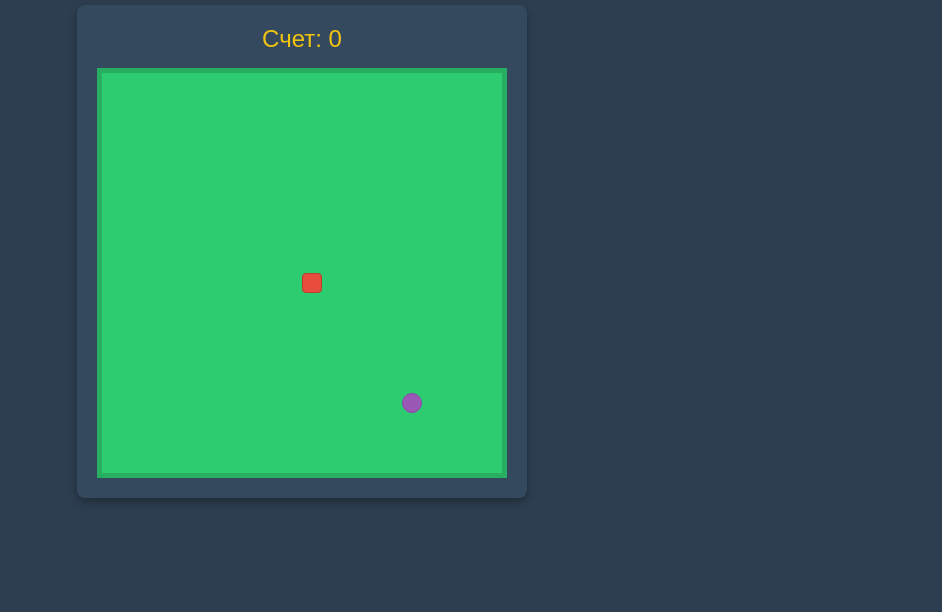
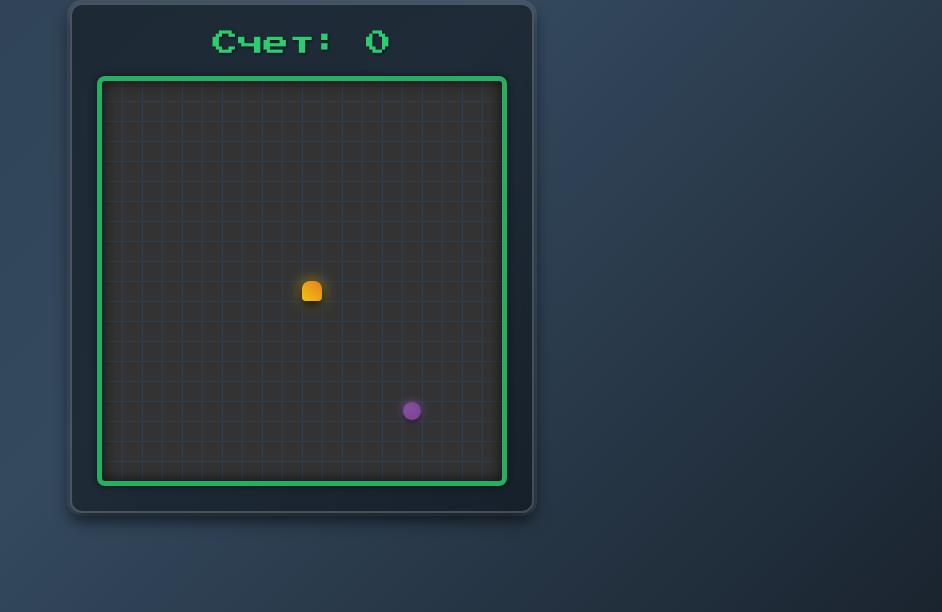
Before and after one commit to just-omar/snake-game, a plain HTML site: page index.html in a window 1280 px wide. Shown: the part 188-800 px from the top of the page, without its empty margins (338-1280 px from the left). Drawn offline with Linux system fonts and the light colour scheme.

Commit message:
improve graphics

```diff
--- a/index.html
+++ b/index.html
@@ -4,6 +4,8 @@
     <meta charset="UTF-8">
     <meta name="viewport" content="width=device-width, initial-scale=1.0">
     <title>Игра Змейка</title>
+    <!-- Добавим Google Fonts для более красивого шрифта -->
+    <link href="https://fonts.googleapis.com/css2?family=Press+Start+2P&display=swap" rel="stylesheet">
     <link rel="stylesheet" href="style.css">
 </head>
 <body>
--- a/script.js
+++ b/script.js
@@ -28,6 +28,7 @@ function initGame() {
   scoreDisplay.textContent = `Счет: ${score}`;
   isGameOver = false;
   gameOverMessage.classList.add("hidden"); // Скрыть сообщение "Игра окончена"
+  gameSpeed = 150; // Сброс скорости
   generateFood(); // Сгенерировать новую еду
   draw(); // Отрисовать начальное состояние
   startGameLoop(); // Запустить игровой цикл
@@ -56,9 +57,14 @@ function draw() {
   gameBoard.innerHTML = ""; // Очищаем доску перед каждой отрисовкой
 
   // Отрисовка змейки
-  snake.forEach((segment) => {
+  snake.forEach((segment, index) => {
+    // Добавили index для определения головы
     const snakeElement = document.createElement("div");
     snakeElement.classList.add("snake");
+    if (index === 0) {
+      // Если это первый сегмент (голова)
+      snakeElement.classList.add("snake-head");
+    }
     snakeElement.style.left = `${segment.x * gridSize}px`;
     snakeElement.style.top = `${segment.y * gridSize}px`;
     gameBoard.appendChild(snakeElement);
@@ -101,6 +107,7 @@ function moveSnake() {
     generateFood(); // Генерируем новую еду
     // Увеличиваем скорость при каждом 5-м очке
     if (score % 5 === 0 && gameSpeed > 50) {
+      // Минимальная скорость 50ms
       gameSpeed -= 10;
       startGameLoop(); // Перезапускаем цикл с новой скоростью
     }
--- a/style.css
+++ b/style.css
@@ -1,3 +1,6 @@
+/* Импортируем пиксельный шрифт */
+@import url('https://fonts.googleapis.com/css2?family=Press+Start+2P&display=swap');
+
 body {
     display: flex;
     flex-direction: column;
@@ -5,84 +8,133 @@ body {
     align-items: center;
     min-height: 100vh;
     margin: 0;
-    background-color: #2c3e50; /* Темно-синий фон */
-    color: #ecf0f1; /* Светлый текст */
-    font-family: 'Arial', sans-serif;
+    /* Градиентный фон */
+    background: linear-gradient(135deg, #2c3e50, #34495e, #1a242f);
+    color: #ecf0f1;
+    font-family: 'Press Start 2P', cursive; /* Используем пиксельный шрифт */
+    text-shadow: 2px 2px 4px rgba(0, 0, 0, 0.5); /* Тень для текста */
 }
 
 h1 {
-    color: #ecf0f1;
-    margin-bottom: 20px;
+    color: #f1c40f; /* Желтый цвет */
+    margin-bottom: 25px;
+    font-size: 2.5em;
+    text-shadow: 4px 4px 6px rgba(0, 0, 0, 0.7);
+    letter-spacing: 3px;
 }
 
 #game-container {
-    background-color: #34495e; /* Темно-серый фон контейнера */
-    border-radius: 8px;
-    box-shadow: 0 4px 8px rgba(0, 0, 0, 0.3);
-    padding: 20px;
+    background-color: rgba(0, 0, 0, 0.4); /* Прозрачный темный фон контейнера */
+    border-radius: 12px;
+    box-shadow: 0 8px 16px rgba(0, 0, 0, 0.6), 0 0 0 3px rgba(255, 255, 255, 0.1); /* Двойная тень и тонкая рамка */
+    padding: 25px;
     text-align: center;
+    backdrop-filter: blur(5px); /* Эффект размытия для фона */
+    border: 2px solid rgba(255, 255, 255, 0.2);
 }
 
 #score {
-    font-size: 1.5em;
-    margin-bottom: 15px;
-    color: #f1c40f; /* Желтый цвет для счета */
+    font-size: 1.6em;
+    margin-bottom: 20px;
+    color: #2ecc71; /* Зеленый цвет для счета */
+    text-shadow: 1px 1px 3px rgba(0, 0, 0, 0.6);
 }
 
 #game-board {
-    width: 400px; /* Размер игрового поля */
+    width: 400px;
     height: 400px;
-    background-color: #2ecc71; /* Зеленый фон поля */
-    border: 5px solid #27ae60; /* Темно-зеленая рамка */
-    position: relative; /* Важно для позиционирования змейки и еды */
-    overflow: hidden; /* Чтобы элементы не выходили за границы */
+    background:
+        linear-gradient(to right, #2c3e50 1px, transparent 1px) 0 0 / 20px 20px,
+        linear-gradient(to bottom, #2c3e50 1px, transparent 1px) 0 0 / 20px 20px; /* Сетка */
+    background-color: #333; /* Основной фон поля */
+    border: 5px solid #27ae60;
+    box-shadow: inset 0 0 15px rgba(0, 0, 0, 0.7), 0 0 10px rgba(0, 0, 0, 0.5); /* Внутренняя тень */
+    position: relative;
+    overflow: hidden;
+    border-radius: 8px; /* Скругленные углы у поля */
 }
 
+/* Стилизация сегментов змейки */
 .snake {
     position: absolute;
-    width: 20px; /* Размер сегмента змейки */
+    width: 20px;
     height: 20px;
-    background-color: #e74c3c; /* Красный цвет змейки */
-    border: 1px solid #c0392b;
-    box-sizing: border-box; /* Учитываем рамку в размере */
-    border-radius: 4px; /* Немного скругленные углы */
+    background: linear-gradient(45deg, #e74c3c, #c0392b); /* Градиент от красного к более темному красному */
+    box-shadow: 0 2px 5px rgba(0, 0, 0, 0.6); /* Объемная тень */
+    border-radius: 4px;
+    transition: background-color 0.1s ease-out, box-shadow 0.1s ease-out; /* Плавный переход */
 }
 
+/* Стилизация головы змейки */
+.snake.snake-head {
+    background: linear-gradient(45deg, #f1c40f, #e67e22); /* Яркий желто-оранжевый градиент для головы */
+    border-radius: 8px 8px 4px 4px; /* Более выразительная форма головы */
+    box-shadow: 0 4px 8px rgba(0, 0, 0, 0.8), 0 0 15px rgba(241, 196, 15, 0.7); /* Сильная тень и свечение */
+}
+
+
+/* Стилизация еды */
 .food {
     position: absolute;
-    width: 20px; /* Размер еды */
+    width: 20px;
     height: 20px;
-    background-color: #9b59b6; /* Фиолетовый цвет еды */
-    border: 1px solid #8e44ad;
-    box-sizing: border-box;
-    border-radius: 50%; /* Круглая еда */
+    background: radial-gradient(circle at 30% 30%, #9b59b6, #8e44ad); /* Радиальный градиент для сферического вида */
+    box-shadow: 0 3px 6px rgba(0, 0, 0, 0.7), 0 0 10px #9b59b6; /* Объемная тень и свечение */
+    border-radius: 50%;
+    animation: pulse 1.5s infinite alternate; /* Анимация пульсации */
 }
 
+/* Анимация пульсации для еды */
+@keyframes pulse {
+    0% { transform: scale(0.9); opacity: 0.8; }
+    100% { transform: scale(1.1); opacity: 1; }
+}
+
+
 #game-over-message {
-    margin-top: 20px;
-    background-color: #c0392b; /* Красный фон для сообщения */
-    padding: 15px;
-    border-radius: 5px;
-    font-size: 1.2em;
+    margin-top: 30px;
+    background-color: rgba(192, 57, 43, 0.9); /* Полупрозрачный красный фон */
+    padding: 20px;
+    border-radius: 10px;
+    font-size: 1.3em;
+    border: 2px solid #e74c3c;
+    box-shadow: 0 0 15px rgba(192, 57, 43, 0.8);
+    animation: fadeIn 0.5s ease-out; /* Анимация появления */
 }
 
 #game-over-message p {
-    margin: 0 0 10px 0;
+    margin: 0 0 15px 0;
+    color: #ecf0f1;
 }
 
 #restart-btn {
-    background-color: #3498db; /* Синяя кнопка */
+    background: linear-gradient(135deg, #3498db, #2980b9); /* Градиентная кнопка */
     color: white;
     border: none;
-    padding: 10px 20px;
-    font-size: 1em;
-    border-radius: 5px;
+    padding: 12px 25px;
+    font-size: 1.1em;
+    border-radius: 8px;
     cursor: pointer;
-    transition: background-color 0.3s ease;
+    transition: all 0.3s ease; /* Плавные переходы */
+    box-shadow: 0 4px 8px rgba(0, 0, 0, 0.4);
+    font-family: 'Press Start 2P', cursive;
 }
 
 #restart-btn:hover {
-    background-color: #2980b9;
+    background: linear-gradient(135deg, #2980b9, #3498db);
+    transform: translateY(-2px); /* Эффект "подъема" при наведении */
+    box-shadow: 0 6px 12px rgba(0, 0, 0, 0.6);
+}
+
+#restart-btn:active {
+    transform: translateY(0);
+    box-shadow: 0 2px 4px rgba(0, 0, 0, 0.4);
+}
+
+/* Анимация появления для сообщения Game Over */
+@keyframes fadeIn {
+    from { opacity: 0; transform: scale(0.8); }
+    to { opacity: 1; transform: scale(1); }
 }
 
 /* Утилитарный класс для скрытия элементов */
```
